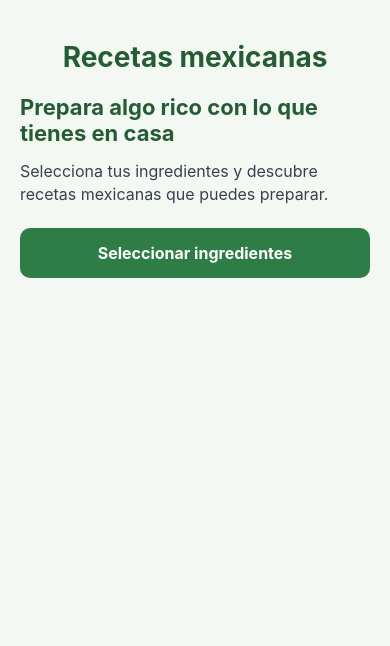
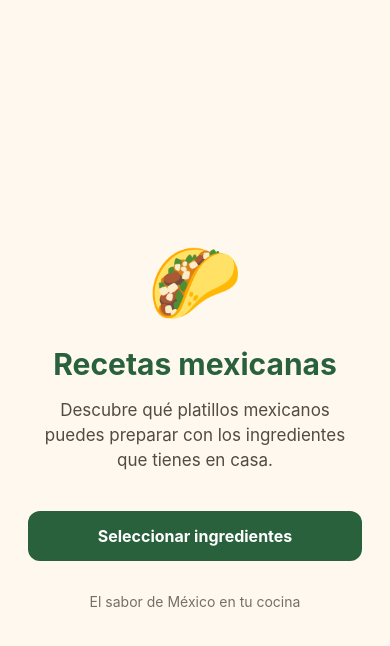
Before and after one commit to TeamCRMX/Mexican-recipes, a React Native app in the folder mobile/: screen / in a window 390 px wide. Shown: the top 646 px of the page. Built offline with nearby package versions, Linux system fonts and the light colour scheme.

Commit message:
PTC-23 Completar recomendaciones y detalle de recetas

```diff
--- a/mobile/App.tsx
+++ b/mobile/App.tsx
@@ -4,7 +4,6 @@ import {
   Alert,
   SafeAreaView,
   ScrollView,
-  StatusBar,
   StyleSheet,
   Text,
   TouchableOpacity,
@@ -24,25 +23,11 @@ type Receta = {
   equipos: string[];
 };
 
-const ingredientesDisponibles = [
-  'Tomate',
-  'Cebolla',
-  'Ajo',
-  'Chile',
-  'Cilantro',
-  'Papa',
-  'Zanahoria',
-  'Calabacita',
-  'Elote',
-  'Frijoles',
-  'Arroz',
-  'Huevo',
-  'Queso',
-  'Pollo',
-  'Carne de res',
-  'Tortillas',
-  'Aguacate',
-  'Limón',
+const ingredientes = [
+  'Tomate', 'Cebolla', 'Ajo', 'Chile', 'Cilantro', 'Papa',
+  'Zanahoria', 'Calabacita', 'Elote', 'Frijoles', 'Arroz',
+  'Huevo', 'Queso', 'Pollo', 'Carne de res', 'Tortillas',
+  'Aguacate', 'Limón',
 ];
 
 const recetas: Receta[] = [
@@ -59,11 +44,11 @@ const recetas: Receta[] = [
   {
     id: 2,
     nombre: 'Guacamole',
-    descripcion: 'Preparación tradicional mexicana a base de aguacate.',
+    descripcion: 'Preparación mexicana a base de aguacate.',
     ingredientes: ['Aguacate', 'Tomate', 'Cebolla', 'Cilantro', 'Limón', 'Chile'],
     tiempo: '10 minutos',
     dificultad: 'Fácil',
-    utensilios: ['Cuchillo', 'Tabla para cortar', 'Tenedor', 'Recipiente'],
+    utensilios: ['Cuchillo', 'Tenedor', 'Recipiente'],
     equipos: [],
   },
   {
@@ -73,13 +58,13 @@ const recetas: Receta[] = [
     ingredientes: ['Arroz', 'Tomate', 'Ajo', 'Cebolla'],
     tiempo: '30 minutos',
     dificultad: 'Media',
-    utensilios: ['Cuchillo', 'Tabla para cortar', 'Olla', 'Cuchara'],
+    utensilios: ['Olla', 'Cuchara', 'Cuchillo'],
     equipos: ['Estufa', 'Licuadora'],
   },
   {
     id: 4,
     nombre: 'Quesadillas de queso',
-    descripcion: 'Tortillas rellenas de queso y calentadas hasta derretirlo.',
+    descripcion: 'Tortillas rellenas de queso derretido.',
     ingredientes: ['Tortillas', 'Queso'],
     tiempo: '10 minutos',
     dificultad: 'Fácil',
@@ -89,7 +74,7 @@ const recetas: Receta[] = [
   {
     id: 5,
     nombre: 'Caldo de pollo con verduras',
-    descripcion: 'Caldo casero de pollo acompañado de verduras.',
+    descripcion: 'Caldo casero de pollo con verduras.',
     ingredientes: ['Pollo', 'Papa', 'Zanahoria', 'Calabacita', 'Cebolla', 'Ajo'],
     tiempo: '60 minutos',
     dificultad: 'Media',
@@ -99,11 +84,11 @@ const recetas: Receta[] = [
   {
     id: 6,
     nombre: 'Frijoles guisados',
-    descripcion: 'Frijoles preparados con un toque de ajo y cebolla.',
+    descripcion: 'Frijoles preparados con ajo y cebolla.',
     ingredientes: ['Frijoles', 'Cebolla', 'Ajo'],
     tiempo: '20 minutos',
     dificultad: 'Fácil',
-    utensilios: ['Olla', 'Cuchara', 'Cuchillo'],
+    utensilios: ['Olla', 'Cuchara'],
     equipos: ['Estufa'],
   },
 ];
@@ -111,7 +96,7 @@ const recetas: Receta[] = [
 export default function App() {
   const [pantalla, setPantalla] = useState<Pantalla>('inicio');
   const [seleccionados, setSeleccionados] = useState<string[]>([]);
-  const [recetaSeleccionada, setRecetaSeleccionada] = useState<Receta | null>(null);
+  const [recetaActual, setRecetaActual] = useState<Receta | null>(null);
 
   const resultados = recetas
     .map((receta) => {
@@ -130,7 +115,7 @@ export default function App() {
     .filter((resultado) => resultado.porcentaje > 0)
     .sort((a, b) => b.porcentaje - a.porcentaje);
 
-  function alternarIngrediente(ingrediente: string) {
+  function cambiarIngrediente(ingrediente: string) {
     setSeleccionados((actuales) =>
       actuales.includes(ingrediente)
         ? actuales.filter((item) => item !== ingrediente)
@@ -140,358 +125,180 @@ export default function App() {
 
   function buscarRecetas() {
     if (seleccionados.length === 0) {
-      Alert.alert(
-        'Selecciona ingredientes',
-        'Elige al menos un ingrediente para buscar recetas.'
-      );
+      Alert.alert('Selecciona ingredientes', 'Elige al menos un ingrediente para continuar.');
       return;
     }
-
     setPantalla('resultados');
   }
 
-  function mostrarDetalle(receta: Receta) {
-    setRecetaSeleccionada(receta);
+  function abrirDetalle(receta: Receta) {
+    setRecetaActual(receta);
     setPantalla('detalle');
   }
 
-  function volverAIngredientes() {
-    setPantalla('ingredientes');
-  }
-
   return (
-    <SafeAreaView style={estilos.contenedor}>
-      <StatusBar barStyle="dark-content" backgroundColor="#f4f8f2" />
-
-      <ScrollView contentContainerStyle={estilos.contenido}>
-        <Text style={estilos.titulo}>Recetas mexicanas</Text>
-
+    <SafeAreaView style={styles.container}>
       {pantalla === 'inicio' && (
-          <View style={estilos.seccion}>
-            <Text style={estilos.subtitulo}>
-              Prepara algo rico con lo que tienes en casa
+        <View style={styles.inicio}>
+          <Text style={styles.emoji}>🌮</Text>
+          <Text style={styles.titulo}>Recetas mexicanas</Text>
+          <Text style={styles.descripcion}>
+            Descubre qué platillos mexicanos puedes preparar con los ingredientes que tienes en casa.
           </Text>
-            <Text style={estilos.texto}>
-              Selecciona tus ingredientes y descubre recetas mexicanas que
-              puedes preparar.
-            </Text>
-
-            <TouchableOpacity
-              style={estilos.boton}
-              onPress={() => setPantalla('ingredientes')}
-            >
-              <Text style={estilos.textoBoton}>Seleccionar ingredientes</Text>
+          <TouchableOpacity style={styles.boton} onPress={() => setPantalla('ingredientes')}>
+            <Text style={styles.textoBoton}>Seleccionar ingredientes</Text>
           </TouchableOpacity>
+          <Text style={styles.pie}>El sabor de México en tu cocina</Text>
         </View>
       )}
 
       {pantalla === 'ingredientes' && (
-          <View style={estilos.seccion}>
-            <Text style={estilos.subtitulo}>¿Qué ingredientes tienes?</Text>
-            <Text style={estilos.texto}>
-              Toca los ingredientes disponibles en casa.
+        <View style={styles.contenido}>
+          <TouchableOpacity onPress={() => setPantalla('inicio')} style={styles.volver}>
+            <Text style={styles.textoVolver}>‹ Volver al inicio</Text>
+          </TouchableOpacity>
+          <Text style={styles.tituloSeccion}>¿Qué tienes en casa?</Text>
+          <Text style={styles.descripcionSeccion}>
+            Selecciona los ingredientes que tienes disponibles.
+          </Text>
+          <Text style={styles.contador}>
+            Ingredientes seleccionados: {seleccionados.length}
           </Text>
 
-            <View style={estilos.listaIngredientes}>
-              {ingredientesDisponibles.map((ingrediente) => {
+          <ScrollView style={styles.lista} contentContainerStyle={styles.listaContenido}>
+            {ingredientes.map((ingrediente) => {
               const seleccionado = seleccionados.includes(ingrediente);
-
               return (
                 <TouchableOpacity
                   key={ingrediente}
-                    style={[
-                      estilos.ingrediente,
-                      seleccionado && estilos.ingredienteSeleccionado,
-                    ]}
-                    onPress={() => alternarIngrediente(ingrediente)}
+                  style={[styles.ingrediente, seleccionado && styles.ingredienteSeleccionado]}
+                  onPress={() => cambiarIngrediente(ingrediente)}
                 >
-                    <Text
-                      style={[
-                        estilos.textoIngrediente,
-                        seleccionado && estilos.textoIngredienteSeleccionado,
-                      ]}
-                    >
-                      {seleccionado ? '✓ ' : '+ '}
-                      {ingrediente}
+                  <Text style={[styles.textoIngrediente, seleccionado && styles.textoSeleccionado]}>
+                    {seleccionado ? '✓  ' : '+  '}{ingrediente}
                   </Text>
                 </TouchableOpacity>
               );
             })}
-            </View>
+          </ScrollView>
 
-            <Text style={estilos.contador}>
-              Ingredientes seleccionados: {seleccionados.length}
-            </Text>
-
-            <TouchableOpacity
-              style={estilos.boton}
-              onPress={buscarRecetas}
-            >
-              <Text style={estilos.textoBoton}>Buscar recetas</Text>
+          <TouchableOpacity style={styles.boton} onPress={buscarRecetas}>
+            <Text style={styles.textoBoton}>Buscar recetas</Text>
           </TouchableOpacity>
-
-            <TouchableOpacity
-              style={estilos.botonSecundario}
-              onPress={() => setSeleccionados([])}
-            >
-              <Text style={estilos.textoBotonSecundario}>
-                Limpiar selección
-              </Text>
-            </TouchableOpacity>
-
-            <TouchableOpacity onPress={() => setPantalla('inicio')}>
-              <Text style={estilos.enlace}>Volver al inicio</Text>
+          <TouchableOpacity style={styles.limpiar} onPress={() => setSeleccionados([])}>
+            <Text style={styles.textoLimpiar}>Limpiar selección</Text>
           </TouchableOpacity>
         </View>
       )}
 
       {pantalla === 'resultados' && (
-          <View style={estilos.seccion}>
-            <Text style={estilos.subtitulo}>Recetas recomendadas</Text>
-            <Text style={estilos.texto}>
-              Ordenadas de mayor a menor coincidencia con tus ingredientes.
+        <View style={styles.contenido}>
+          <TouchableOpacity onPress={() => setPantalla('ingredientes')} style={styles.volver}>
+            <Text style={styles.textoVolver}>‹ Cambiar ingredientes</Text>
+          </TouchableOpacity>
+          <Text style={styles.tituloSeccion}>Recetas recomendadas</Text>
+          <Text style={styles.descripcionSeccion}>
+            Ordenadas según los ingredientes que tienes.
           </Text>
 
+          <ScrollView style={styles.lista} contentContainerStyle={styles.listaContenido}>
             {resultados.length === 0 ? (
-              <Text style={estilos.mensaje}>
-                No encontramos recetas con los ingredientes seleccionados.
-                Prueba con otros ingredientes.
-              </Text>
+              <Text style={styles.mensaje}>No encontramos recetas con esos ingredientes. Prueba con otros.</Text>
             ) : (
               resultados.map(({ receta, disponibles, faltantes, porcentaje }) => (
-                <View key={receta.id} style={estilos.tarjeta}>
-                  <Text style={estilos.nombreReceta}>{receta.nombre}</Text>
-                  <Text style={estilos.porcentaje}>{porcentaje}% de coincidencia</Text>
-                  <View style={estilos.fondoProgreso}>
-                    <View
-                      style={[estilos.progreso, { width: `${porcentaje}%` }]}
-                    />
+                <View key={receta.id} style={styles.tarjeta}>
+                  <Text style={styles.nombreReceta}>{receta.nombre}</Text>
+                  <Text style={styles.porcentaje}>{porcentaje}% de coincidencia</Text>
+                  <View style={styles.fondoProgreso}>
+                    <View style={[styles.progreso, { width: `${porcentaje}%` }]} />
                   </View>
-                  <Text style={estilos.texto}>
+                  <Text style={styles.texto}>
+                    Tienes: {disponibles.length ? disponibles.join(', ') : 'Ninguno'}
+                  </Text>
+                  <Text style={styles.faltantes}>
+                    Te faltan: {faltantes.length ? faltantes.join(', ') : 'Ninguno'}
+                  </Text>
+                  <Text style={styles.texto}>
                     Tiempo: {receta.tiempo} · Dificultad: {receta.dificultad}
                   </Text>
-                  <Text style={estilos.texto}>
-                    Tienes: {disponibles.length > 0 ? disponibles.join(', ') : 'Ninguno'}
-                  </Text>
-                  <Text style={estilos.faltantes}>
-                    Te faltan: {faltantes.length > 0 ? faltantes.join(', ') : 'Ninguno'}
-                  </Text>
-
-                  <TouchableOpacity
-                    style={estilos.boton}
-                    onPress={() => mostrarDetalle(receta)}
-                  >
-                    <Text style={estilos.textoBoton}>Ver detalle</Text>
+                  <TouchableOpacity style={styles.boton} onPress={() => abrirDetalle(receta)}>
+                    <Text style={styles.textoBoton}>Ver detalle</Text>
                   </TouchableOpacity>
                 </View>
               ))
             )}
-
-            <TouchableOpacity
-              style={estilos.botonSecundario}
-              onPress={volverAIngredientes}
-            >
-              <Text style={estilos.textoBotonSecundario}>
-                Cambiar ingredientes
-              </Text>
-            </TouchableOpacity>
+          </ScrollView>
         </View>
       )}
 
-        {pantalla === 'detalle' && recetaSeleccionada && (
-          <View style={estilos.seccion}>
-            <Text style={estilos.subtitulo}>{recetaSeleccionada.nombre}</Text>
-            <Text style={estilos.texto}>{recetaSeleccionada.descripcion}</Text>
-            <Text style={estilos.etiqueta}>Ingredientes necesarios</Text>
+      {pantalla === 'detalle' && recetaActual && (
+        <View style={styles.contenido}>
+          <TouchableOpacity onPress={() => setPantalla('resultados')} style={styles.volver}>
+            <Text style={styles.textoVolver}>‹ Volver a las recetas</Text>
+          </TouchableOpacity>
+          <ScrollView contentContainerStyle={styles.listaContenido}>
+            <Text style={styles.tituloSeccion}>{recetaActual.nombre}</Text>
+            <Text style={styles.descripcionSeccion}>{recetaActual.descripcion}</Text>
 
-            {recetaSeleccionada.ingredientes.map((ingrediente) => {
-              const loTiene = seleccionados.includes(ingrediente);
-
+            <Text style={styles.etiqueta}>Ingredientes necesarios</Text>
+            {recetaActual.ingredientes.map((ingrediente) => {
+              const tiene = seleccionados.includes(ingrediente);
               return (
-                <Text
-                  key={ingrediente}
-                  style={loTiene ? estilos.disponible : estilos.faltante}
-                >
-                  {loTiene ? '✓ Tienes: ' : '• Te falta: '}
-                  {ingrediente}
+                <Text key={ingrediente} style={tiene ? styles.disponible : styles.faltante}>
+                  {tiene ? '✓ Tienes: ' : '• Te falta: '}{ingrediente}
                 </Text>
               );
             })}
 
-            <Text style={estilos.etiqueta}>Utensilios</Text>
-            <Text style={estilos.texto}>
-              {recetaSeleccionada.utensilios.join(', ')}
+            <Text style={styles.etiqueta}>Utensilios</Text>
+            <Text style={styles.texto}>{recetaActual.utensilios.join(', ')}</Text>
+
+            <Text style={styles.etiqueta}>Equipos necesarios</Text>
+            <Text style={styles.texto}>
+              {recetaActual.equipos.length ? recetaActual.equipos.join(', ') : 'No requiere equipo eléctrico especial.'}
             </Text>
 
-            <Text style={estilos.etiqueta}>Equipos necesarios</Text>
-            <Text style={estilos.texto}>
-              {recetaSeleccionada.equipos.length > 0
-                ? recetaSeleccionada.equipos.join(', ')
-                : 'No se requiere equipo eléctrico especial.'}
-            </Text>
-
-            <Text style={estilos.texto}>
-              Tiempo: {recetaSeleccionada.tiempo}
-            </Text>
-            <Text style={estilos.texto}>
-              Dificultad: {recetaSeleccionada.dificultad}
-            </Text>
-
-            <TouchableOpacity
-              style={estilos.boton}
-              onPress={() => setPantalla('resultados')}
-            >
-              <Text style={estilos.textoBoton}>Volver a las recetas</Text>
-            </TouchableOpacity>
+            <Text style={styles.etiqueta}>Información de preparación</Text>
+            <Text style={styles.texto}>Tiempo: {recetaActual.tiempo}</Text>
+            <Text style={styles.texto}>Dificultad: {recetaActual.dificultad}</Text>
+          </ScrollView>
         </View>
       )}
-      </ScrollView>
     </SafeAreaView>
   );
 }
 
-const estilos = StyleSheet.create({
-  contenedor: {
-    flex: 1,
-    backgroundColor: '#f4f8f2',
-  },
-  contenido: {
-    padding: 20,
-    paddingBottom: 40,
-  },
-  titulo: {
-    fontSize: 28,
-    fontWeight: 'bold',
-    color: '#245c36',
-    textAlign: 'center',
-    marginVertical: 20,
-  },
-  seccion: {
-    gap: 14,
-  },
-  subtitulo: {
-    fontSize: 22,
-    fontWeight: 'bold',
-    color: '#245c36',
-  },
-  texto: {
-    fontSize: 16,
-    color: '#374151',
-    lineHeight: 23,
-  },
-  boton: {
-    backgroundColor: '#2e7d46',
-    padding: 15,
-    borderRadius: 10,
-    alignItems: 'center',
-    marginTop: 8,
-  },
-  textoBoton: {
-    color: '#ffffff',
-    fontSize: 16,
-    fontWeight: 'bold',
-  },
-  botonSecundario: {
-    backgroundColor: '#e3eee4',
-    padding: 14,
-    borderRadius: 10,
-    alignItems: 'center',
-  },
-  textoBotonSecundario: {
-    color: '#245c36',
-    fontSize: 16,
-    fontWeight: 'bold',
-  },
-  listaIngredientes: {
-    flexDirection: 'row',
-    flexWrap: 'wrap',
-    gap: 8,
-  },
-  ingrediente: {
-    backgroundColor: '#ffffff',
-    borderWidth: 1,
-    borderColor: '#b7cbb9',
-    paddingVertical: 10,
-    paddingHorizontal: 12,
-    borderRadius: 20,
-  },
-  ingredienteSeleccionado: {
-    backgroundColor: '#2e7d46',
-    borderColor: '#2e7d46',
-  },
-  textoIngrediente: {
-    color: '#245c36',
-    fontSize: 14,
-  },
-  textoIngredienteSeleccionado: {
-    color: '#ffffff',
-    fontWeight: 'bold',
-  },
-  contador: {
-    color: '#245c36',
-    fontWeight: 'bold',
-    fontSize: 15,
-  },
-  tarjeta: {
-    backgroundColor: '#ffffff',
-    padding: 16,
-    borderRadius: 12,
-    gap: 10,
-    borderWidth: 1,
-    borderColor: '#d8e5d8',
-    marginTop: 6,
-  },
-  nombreReceta: {
-    fontSize: 19,
-    fontWeight: 'bold',
-    color: '#245c36',
-  },
-  porcentaje: {
-    fontSize: 17,
-    fontWeight: 'bold',
-    color: '#2e7d46',
-  },
-  fondoProgreso: {
-    height: 9,
-    backgroundColor: '#e1e8e1',
-    borderRadius: 5,
-    overflow: 'hidden',
-  },
-  progreso: {
-    height: '100%',
-    backgroundColor: '#2e7d46',
-  },
-  faltantes: {
-    color: '#b45309',
-    fontSize: 14,
-  },
-  mensaje: {
-    padding: 16,
-    backgroundColor: '#ffffff',
-    borderRadius: 10,
-    color: '#374151',
-    lineHeight: 23,
-  },
-  enlace: {
-    textAlign: 'center',
-    color: '#245c36',
-    fontWeight: 'bold',
-    padding: 12,
-  },
-  etiqueta: {
-    color: '#245c36',
-    fontSize: 17,
-    fontWeight: 'bold',
-    marginTop: 8,
-  },
-  disponible: {
-    color: '#24743b',
-    fontSize: 15,
-    lineHeight: 23,
-  },
-  faltante: {
-    color: '#b45309',
-    fontSize: 15,
-    lineHeight: 23,
-  },
+const styles = StyleSheet.create({
+  container: { flex: 1, backgroundColor: '#FFF8EE' },
+  inicio: { flex: 1, justifyContent: 'center', alignItems: 'center', padding: 28 },
+  contenido: { flex: 1, paddingHorizontal: 22, paddingTop: 16, paddingBottom: 12 },
+  emoji: { fontSize: 76, marginBottom: 18 },
+  titulo: { fontSize: 30, fontWeight: 'bold', color: '#28613B', textAlign: 'center', marginBottom: 16 },
+  descripcion: { fontSize: 17, color: '#514B43', textAlign: 'center', lineHeight: 25, marginBottom: 28 },
+  boton: { backgroundColor: '#28613B', paddingVertical: 15, paddingHorizontal: 20, borderRadius: 12, width: '100%', alignItems: 'center', marginTop: 10 },
+  textoBoton: { color: '#FFFFFF', fontSize: 16, fontWeight: 'bold' },
+  pie: { marginTop: 32, color: '#786F64', fontSize: 14 },
+  volver: { marginBottom: 20, alignSelf: 'flex-start' },
+  textoVolver: { color: '#28613B', fontSize: 16, fontWeight: '600' },
+  tituloSeccion: { fontSize: 26, fontWeight: 'bold', color: '#28613B', marginBottom: 8 },
+  descripcionSeccion: { color: '#514B43', fontSize: 15, lineHeight: 22, marginBottom: 16 },
+  contador: { fontSize: 14, color: '#28613B', fontWeight: 'bold', marginBottom: 12 },
+  lista: { flex: 1, marginBottom: 12 },
+  listaContenido: { paddingBottom: 20, gap: 9 },
+  ingrediente: { backgroundColor: '#FFFFFF', borderWidth: 1, borderColor: '#E3DCCF', padding: 14, borderRadius: 10 },
+  ingredienteSeleccionado: { backgroundColor: '#E1F0E4', borderColor: '#28613B' },
+  textoIngrediente: { fontSize: 16, color: '#514B43' },
+  textoSeleccionado: { color: '#28613B', fontWeight: 'bold' },
+  limpiar: { padding: 12, alignItems: 'center' },
+  textoLimpiar: { color: '#8B3A32', fontSize: 14, fontWeight: '600' },
+  tarjeta: { backgroundColor: '#FFFFFF', padding: 16, borderRadius: 12, borderWidth: 1, borderColor: '#E3DCCF', gap: 9, marginBottom: 8 },
+  nombreReceta: { fontSize: 19, fontWeight: 'bold', color: '#28613B' },
+  porcentaje: { fontSize: 17, fontWeight: 'bold', color: '#28613B' },
+  fondoProgreso: { height: 9, backgroundColor: '#E3DCCF', borderRadius: 5, overflow: 'hidden' },
+  progreso: { height: '100%', backgroundColor: '#28613B' },
+  texto: { fontSize: 15, color: '#514B43', lineHeight: 23 },
+  faltantes: { color: '#A44B28', fontSize: 15, lineHeight: 23 },
+  mensaje: { backgroundColor: '#FFFFFF', padding: 16, borderRadius: 10, color: '#514B43', lineHeight: 23 },
+  etiqueta: { fontSize: 18, fontWeight: 'bold', color: '#28613B', marginTop: 18, marginBottom: 8 },
+  disponible: { fontSize: 15, color: '#28613B', lineHeight: 24 },
 });
```
Lines whose indentation alone changed are shown as unchanged.
